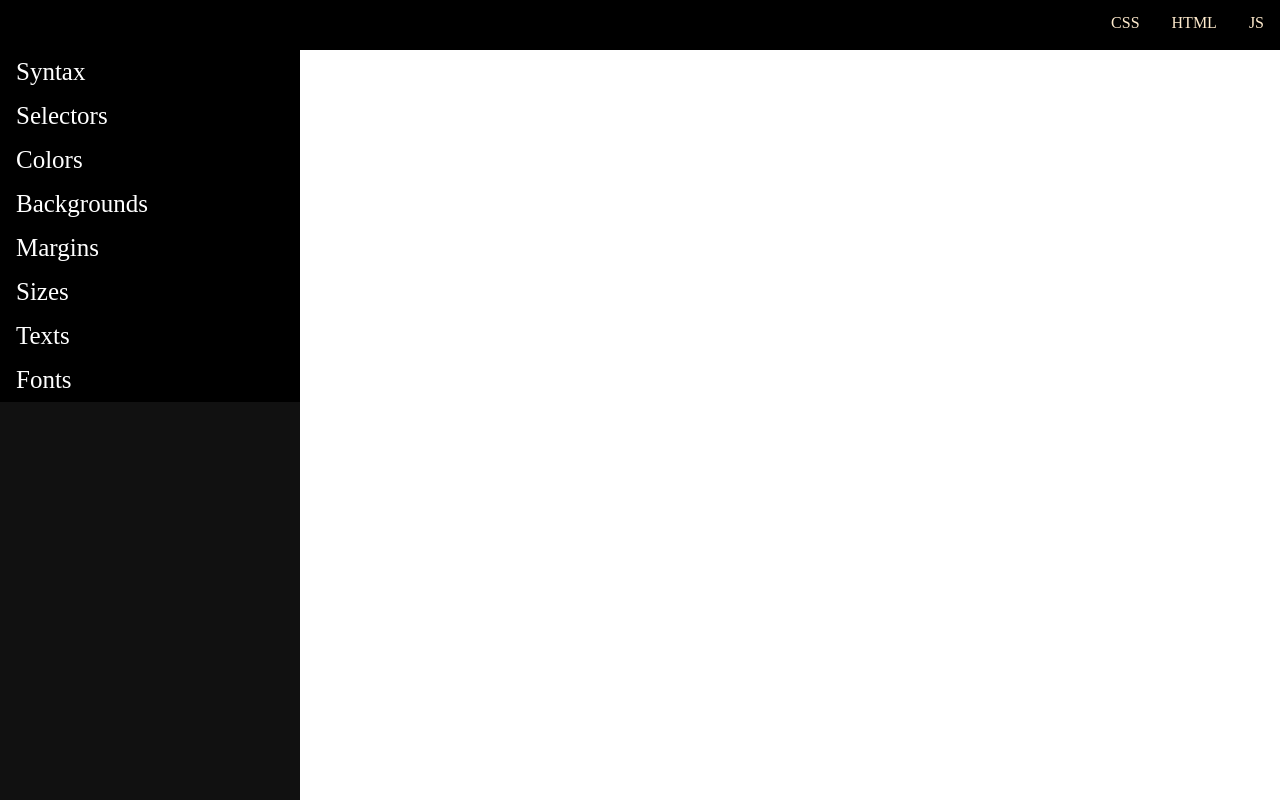
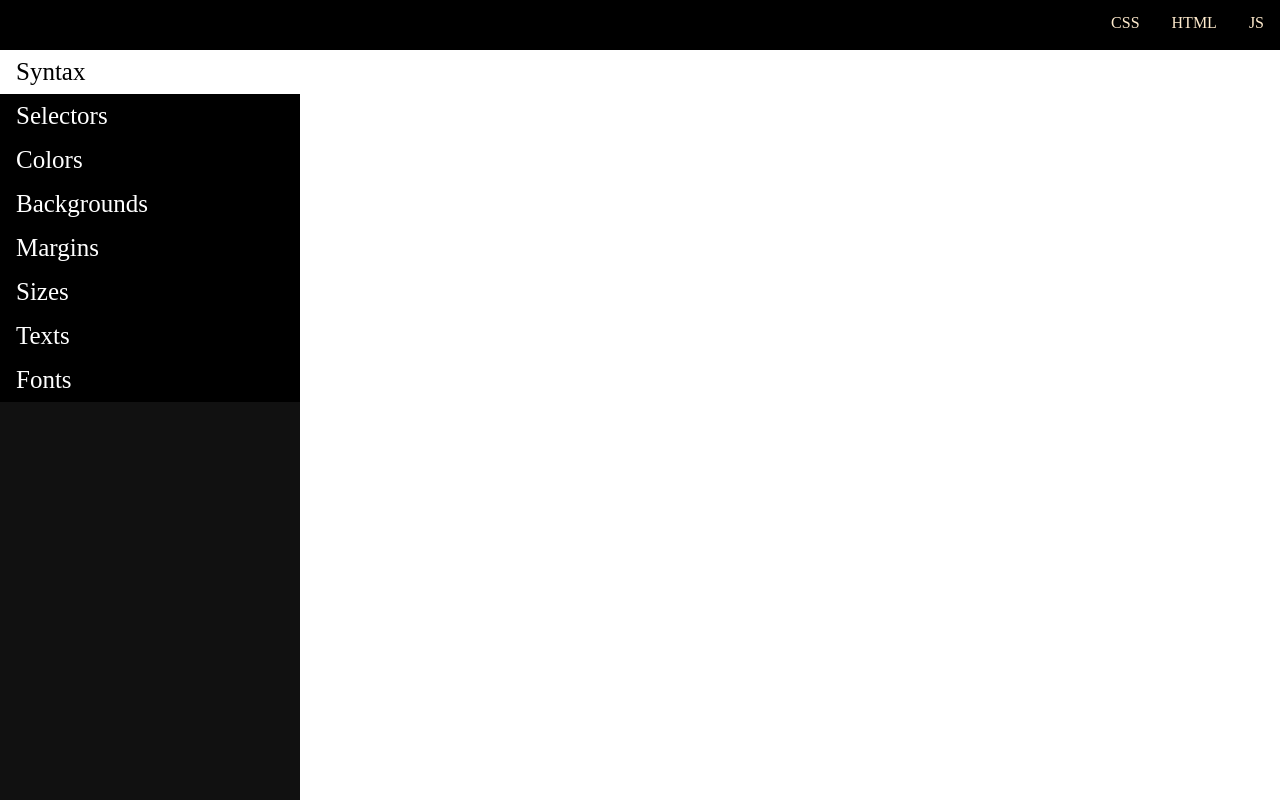
Before and after one commit to kimlong060220/web, a plain HTML site: page css.html in a window 1280 px wide. In both pictures the pointer is over the link "Syntax". Drawn offline with Linux system fonts and the light colour scheme.

Commit message:
Update style.css

```diff
--- a/style.css
+++ b/style.css
@@ -46,14 +46,14 @@ div.leftbar a.active{
 	font-size: 25px;
     background-color: #66ffff;
 }
-/* div.leftbar a:hover{
+div.leftbar a:hover{
     display: block;
 	padding: 8px 16px;
 	color: #000000;
 	text-decoration: none;
 	font-size: 25px;
     background-color:white;
-} */
+}
 div.content {
     margin-left: 300px;
     padding: 20px;
```
